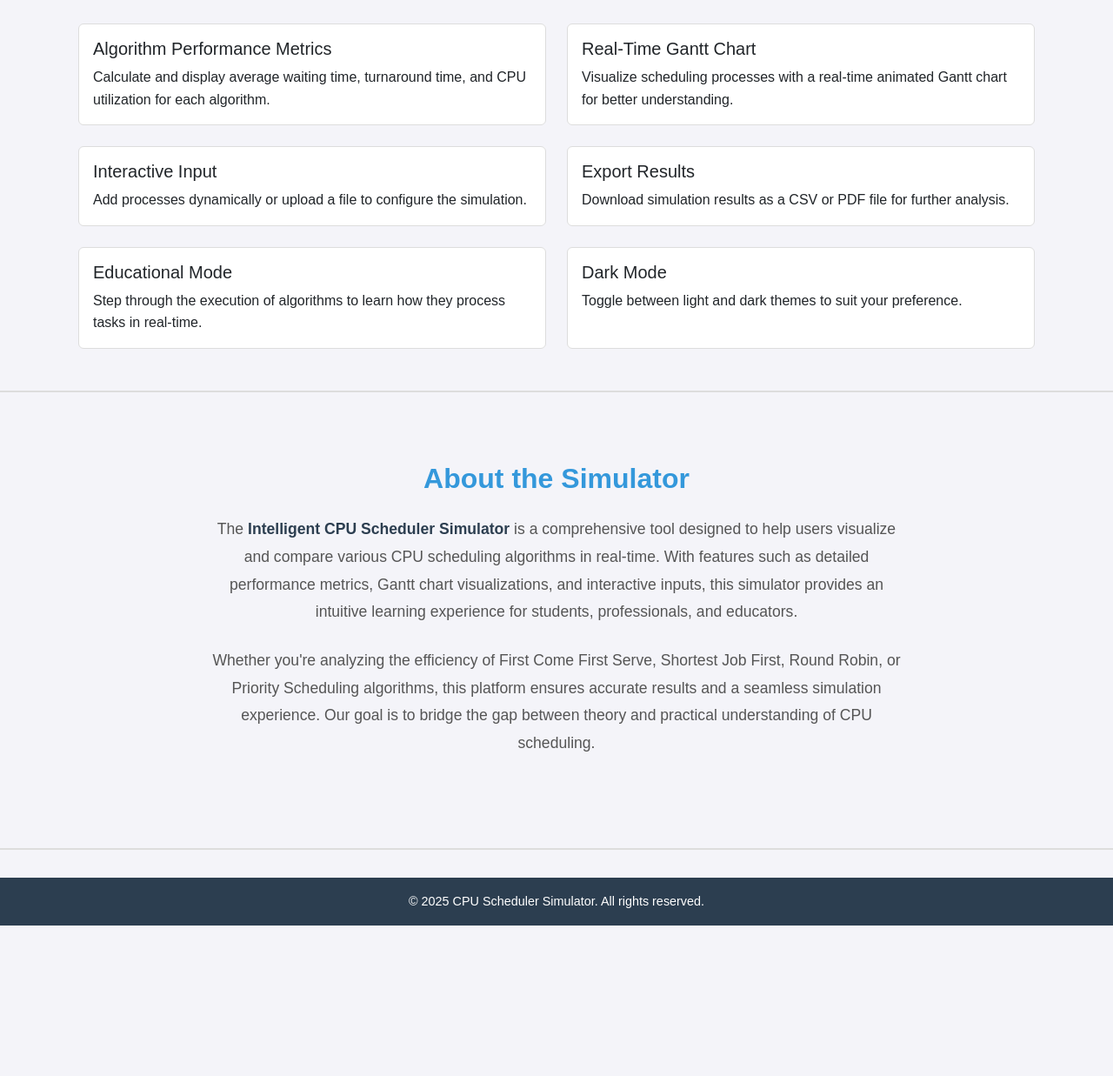
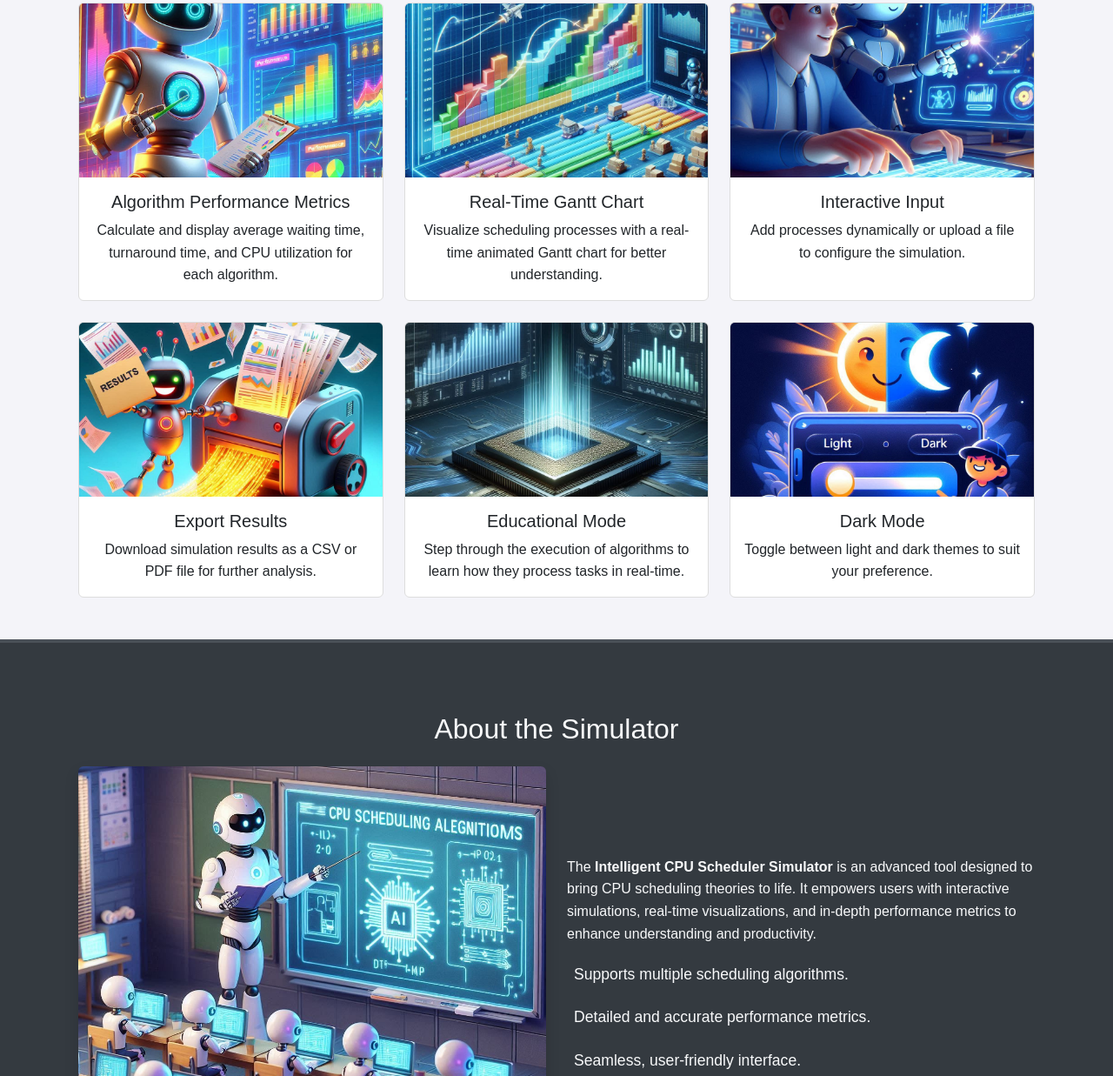
Before and after one commit to Utkal9/Intelligent-CPU-Scheduler-Simulator, a plain HTML site: page index.html in a window 1280 px wide. Shown: the part 1048-2285 px from the top of the page at 87% size. Before the commit the page ends 2112 px from the top, so only its background shows below. Drawn offline with nearby package versions, Linux system fonts and the light colour scheme.

Commit message:
add photos and more styling

```diff
--- a/index.html
+++ b/index.html
@@ -13,10 +13,11 @@
             rel="stylesheet"
         />
         <link rel="stylesheet" href="styles.css" />
+        <link rel="icon" href="icon.png" type="image/png" />
     </head>
     <body>
         <header class="navbar">
-            <div class="logo"><img src="icon.png" /></div>
+            <div class="logo"><img src="icon.png" class="logo" /></div>
             <nav>
                 <ul>
                     <li><a href="#features">Features</a></li>
@@ -141,11 +142,16 @@
         </section>
 
         <section id="features" class="container py-5">
-            <h2 class="text-center">Features</h2>
-            <div class="row g-4 mt-4">
-                <div class="col-md-6">
+            <h2 class="text-center mb-4">Features</h2>
+            <div class="row g-4">
+                <div class="col-md-6 col-lg-4">
                     <div class="card h-100">
-                        <div class="card-body">
+                        <img
+                            src="image1.jpeg"
+                            class="card-img-top"
+                            alt="Algorithm Metrics"
+                        />
+                        <div class="card-body text-center">
                             <h5 class="card-title">
                                 Algorithm Performance Metrics
                             </h5>
@@ -157,9 +163,14 @@
                         </div>
                     </div>
                 </div>
-                <div class="col-md-6">
+                <div class="col-md-6 col-lg-4">
                     <div class="card h-100">
-                        <div class="card-body">
+                        <img
+                            src="image2.jpeg"
+                            class="card-img-top"
+                            alt="Gantt Chart"
+                        />
+                        <div class="card-body text-center">
                             <h5 class="card-title">Real-Time Gantt Chart</h5>
                             <p class="card-text">
                                 Visualize scheduling processes with a real-time
@@ -168,9 +179,14 @@
                         </div>
                     </div>
                 </div>
-                <div class="col-md-6">
+                <div class="col-md-6 col-lg-4">
                     <div class="card h-100">
-                        <div class="card-body">
+                        <img
+                            src="image3.jpeg"
+                            class="card-img-top"
+                            alt="Interactive Input"
+                        />
+                        <div class="card-body text-center">
                             <h5 class="card-title">Interactive Input</h5>
                             <p class="card-text">
                                 Add processes dynamically or upload a file to
@@ -179,9 +195,14 @@
                         </div>
                     </div>
                 </div>
-                <div class="col-md-6">
+                <div class="col-md-6 col-lg-4">
                     <div class="card h-100">
-                        <div class="card-body">
+                        <img
+                            src="image4.jpeg"
+                            class="card-img-top"
+                            alt="Export Results"
+                        />
+                        <div class="card-body text-center">
                             <h5 class="card-title">Export Results</h5>
                             <p class="card-text">
                                 Download simulation results as a CSV or PDF file
@@ -190,9 +211,14 @@
                         </div>
                     </div>
                 </div>
-                <div class="col-md-6">
+                <div class="col-md-6 col-lg-4">
                     <div class="card h-100">
-                        <div class="card-body">
+                        <img
+                            src="image5.jpeg"
+                            class="card-img-top"
+                            alt="Educational Mode"
+                        />
+                        <div class="card-body text-center">
                             <h5 class="card-title">Educational Mode</h5>
                             <p class="card-text">
                                 Step through the execution of algorithms to
@@ -201,9 +227,14 @@
                         </div>
                     </div>
                 </div>
-                <div class="col-md-6">
+                <div class="col-md-6 col-lg-4">
                     <div class="card h-100">
-                        <div class="card-body">
+                        <img
+                            src="image6.jpeg"
+                            class="card-img-top"
+                            alt="Dark Mode"
+                        />
+                        <div class="card-body text-center">
                             <h5 class="card-title">Dark Mode</h5>
                             <p class="card-text">
                                 Toggle between light and dark themes to suit
@@ -215,26 +246,58 @@
             </div>
         </section>
 
-        <section id="about" class="about-section">
+        <section
+            id="about"
+            class="about-section py-5 text-light"
+            style="background-color: #343a40;"
+        >
             <div class="container">
-                <h2 class="text-center">About the Simulator</h2>
-                <p>
-                    The <strong>Intelligent CPU Scheduler Simulator</strong> is
-                    a comprehensive tool designed to help users visualize and
-                    compare various CPU scheduling algorithms in real-time. With
-                    features such as detailed performance metrics, Gantt chart
-                    visualizations, and interactive inputs, this simulator
-                    provides an intuitive learning experience for students,
-                    professionals, and educators.
-                </p>
-                <p>
-                    Whether you're analyzing the efficiency of First Come First
-                    Serve, Shortest Job First, Round Robin, or Priority
-                    Scheduling algorithms, this platform ensures accurate
-                    results and a seamless simulation experience. Our goal is to
-                    bridge the gap between theory and practical understanding of
-                    CPU scheduling.
-                </p>
+                <h2 class="text-center mb-4">About the Simulator</h2>
+                <div class="row align-items-center">
+                    <div class="col-md-6">
+                        <img
+                            src="image7.jpeg"
+                            alt="Simulator Illustration"
+                            class="img-fluid rounded shadow"
+                        />
+                    </div>
+                    <div class="col-md-6">
+                        <p>
+                            The
+                            <strong>Intelligent CPU Scheduler Simulator</strong>
+                            is an advanced tool designed to bring CPU scheduling
+                            theories to life. It empowers users with interactive
+                            simulations, real-time visualizations, and in-depth
+                            performance metrics to enhance understanding and
+                            productivity.
+                        </p>
+                        <ul class="list-unstyled">
+                            <li>
+                                <i
+                                    class="bi bi-check-circle-fill text-success"
+                                ></i>
+                                Supports multiple scheduling algorithms.
+                            </li>
+                            <li>
+                                <i
+                                    class="bi bi-check-circle-fill text-success"
+                                ></i>
+                                Detailed and accurate performance metrics.
+                            </li>
+                            <li>
+                                <i
+                                    class="bi bi-check-circle-fill text-success"
+                                ></i>
+                                Seamless, user-friendly interface.
+                            </li>
+                        </ul>
+                        <p>
+                            Our mission is to simplify CPU scheduling concepts
+                            and make them accessible to everyone, from students
+                            to industry professionals.
+                        </p>
+                    </div>
+                </div>
             </div>
         </section>
 
--- a/styles.css
+++ b/styles.css
@@ -33,9 +33,9 @@ body {
     box-shadow: 0 2px 5px rgba(0, 0, 0, 0.1);
 }
 
-.navbar .logo {
-    font-size: 1.5rem;
-    font-weight: bold;
+.logo {
+    width: 30px;
+    height: 30px;
 }
 
 .navbar ul {
@@ -328,31 +328,27 @@ body.dark-mode .dark-mode-icon {
     content: "☀️";
 }
 .about-section {
-    background-color: #f4f4f9;
-    color: #2c3e50;
+    color: #f8f9fa;
+    background-color: #343a40;
     padding: 3rem 1rem;
-    text-align: center;
-    margin-bottom: 2rem;
-    border-top: 2px solid #ddd;
-    border-bottom: 2px solid #ddd;
+    border-top: 4px solid #495057;
+    border-bottom: 4px solid #495057;
 }
 
 .about-section h2 {
-    font-size: 2rem;
-    margin-bottom: 1.5rem;
-    font-weight: bold;
-    color: #3498db;
+    color: #f8f9fa;
 }
 
-.about-section p {
+.about-section ul li {
+    margin-bottom: 1rem;
     font-size: 1.1rem;
-    line-height: 1.8;
-    max-width: 800px;
-    margin: 0 auto;
-    margin-bottom: 1.5rem;
-    color: #555;
 }
 
-.about-section p strong {
-    color: #2c3e50;
+.about-section ul li i {
+    margin-right: 0.5rem;
+    font-size: 1.3rem;
 }
+.card-img-top {
+    height: 200px;
+    object-fit: cover;
+}
```
Also changed, not shown: icon.png (added), image1.jpeg (added), image2.jpeg (added), image3.jpeg (added), image4.jpeg (added), image5.jpeg (added), image6.jpeg (added), image7.jpeg (added), 1 other file.
